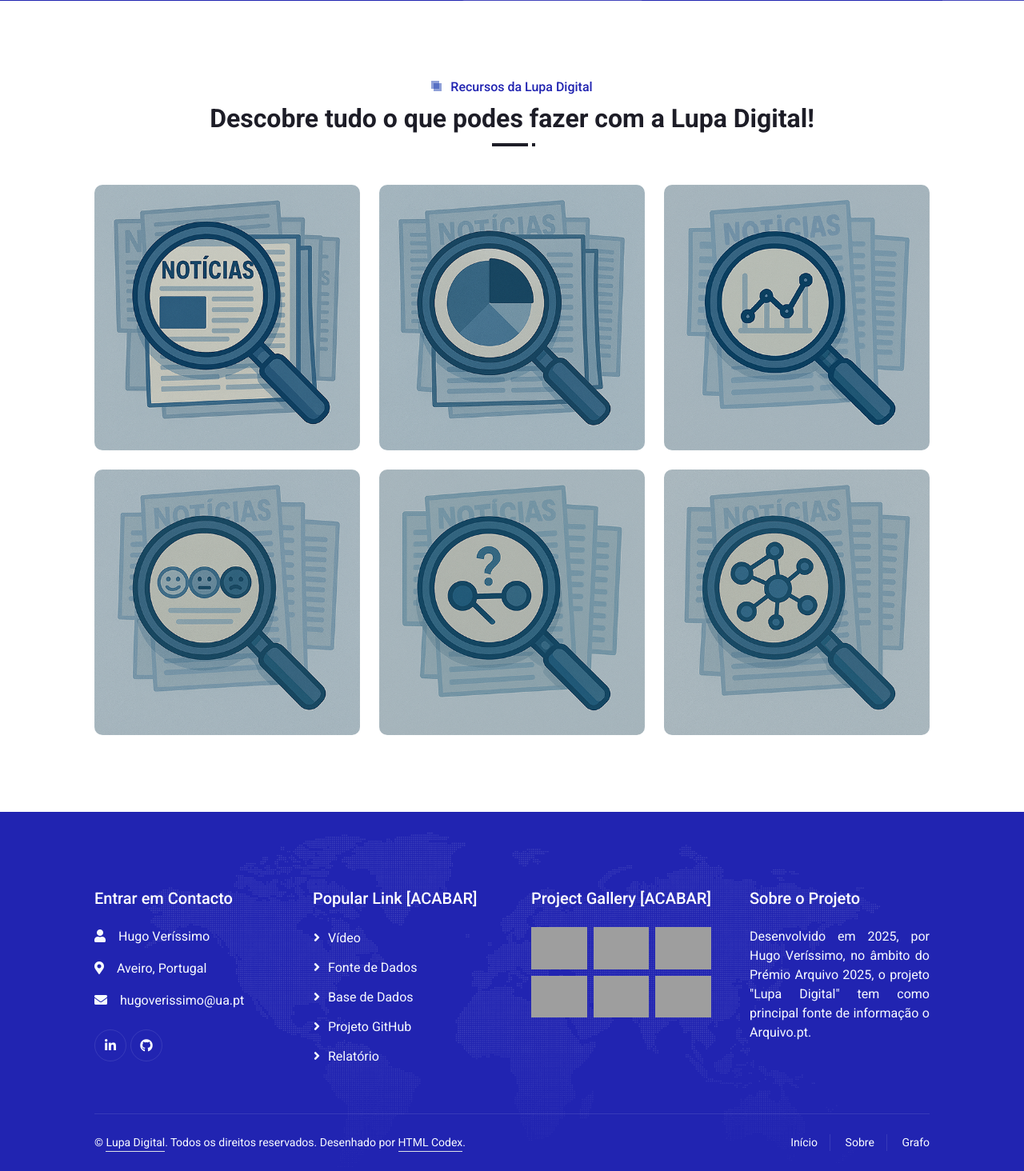
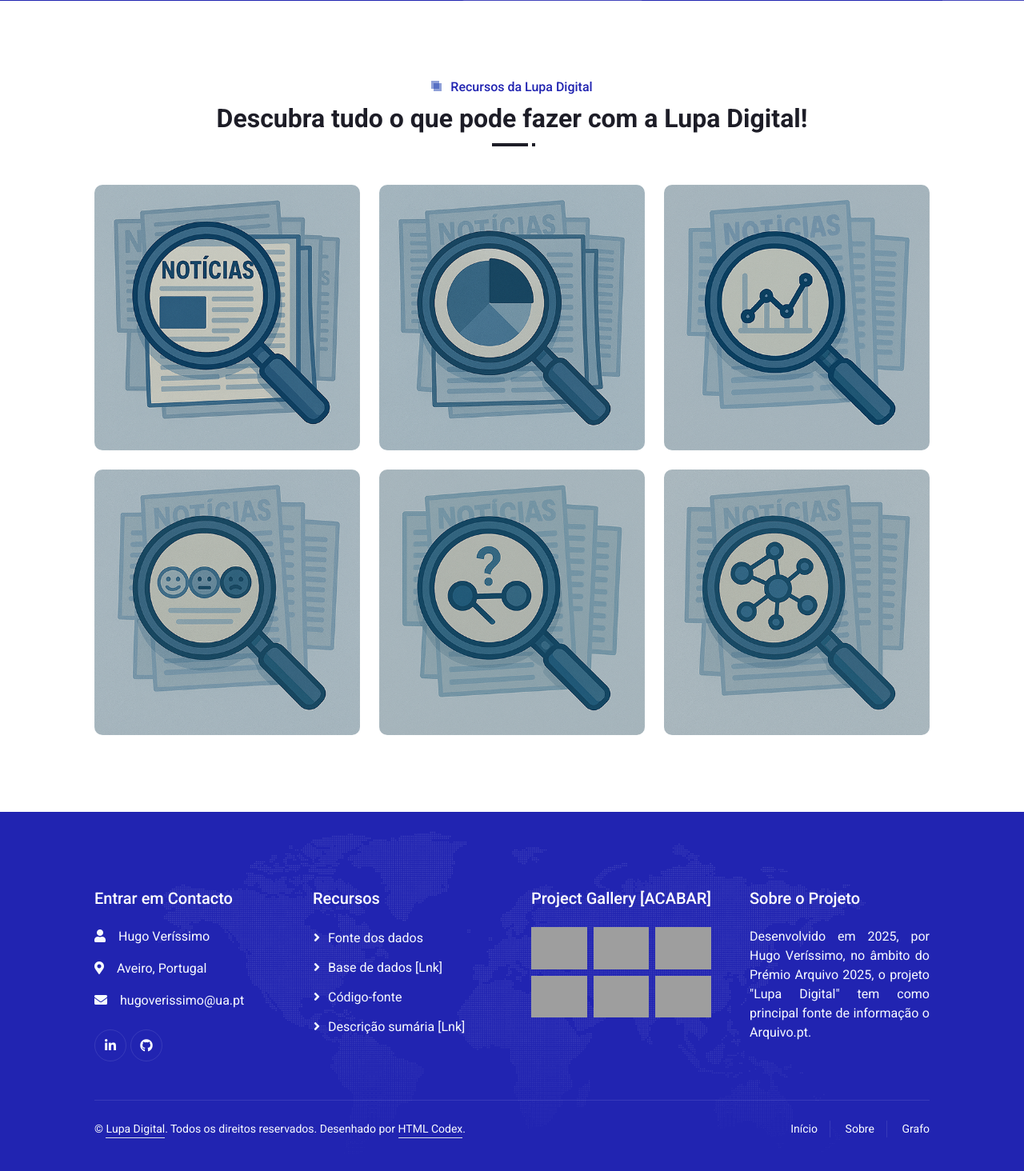
Before and after one commit to LupaDigital25/app, a Flask app: template templates/index.html in a window 1280 px wide. Shown: the part 1591-3055 px from the top of the page at 80% size. After the commit the page ends 3014 px from the top, so only its background shows below. Run offline with Flask 3, Linux system fonts and the light colour scheme; the template is opened without the code that fills it, so the values that code supplies are empty; parts of the project's set-up code (start-up, migrations or seed data) failed here and were passed over; some libraries are stand-ins or nearby versions; grey boxes are pictures that could not be loaded.

Commit message:
texts updates

```diff
--- a/templates/404.html
+++ b/templates/404.html
@@ -103,7 +103,7 @@
                     <div class="col-lg-6">
                         <i class="bi bi-exclamation-triangle display-1 text-primary"></i>
                         <h1 class="mb-4">Página Indisponível</h1>
-                        <p class="mb-4">Ups! A página que procuras está indisponível ou não existe. Que tal voltar à página inicial?</p>
+                        <p class="mb-4">Ups! A página que procura está indisponível ou não existe. Que tal voltar à página inicial?</p>
                         <a class="btn btn-primary rounded-pill py-3 px-5" href="/">Voltar ao Início</a>
                     </div>
                 </div>
--- a/templates/graph.html
+++ b/templates/graph.html
@@ -180,7 +180,7 @@
                         <!-- 1.0: Explicação do grafo -->
                         <div class="mb-4">
                             <!--<h5>O Grafo</h5>-->
-                            <p style="text-align: justify;">A partir deste grafo interativo, podes explorar as relações mais notáveis com <u>{{ globalVar['query'] }}</u>. Este grafo tem a capacidade de comprimir uma grande quantidade de informações sobre cada relação, tornando-o uma ferramenta poderosa para entender as dinâmicas entre <u>{{ globalVar['query'] }}</u> e os vários tópicos. Lê as seguintes instruções para teres a melhor experiência possível.</p>
+                            <p style="text-align: justify;">A partir deste grafo interativo, pode explorar as relações mais notáveis com <u>{{ globalVar['query'] }}</u>. Este grafo tem a capacidade de comprimir uma grande quantidade de informação sobre cada relação, tornando-o uma ferramenta poderosa para entender as dinâmicas entre <u>{{ globalVar['query'] }}</u> e os vários tópicos. Leia as seguintes instruções para ter a melhor experiência possível.</p>
                             <div class="border-top border-light my-4"></div>
                         </div>
 
@@ -208,14 +208,14 @@
                         <div class="mb-4">
                             <h5>Hover</h5>
                             <img src="{{ url_for('static', filename='img/grafo_hover.png') }}" class="d-block w-100" alt="Hover">
-                            <p style="text-align: justify;">Ao passares o rato por cima de um nó, irás observar o nome do tópico, a quantidade de menções do mesmo em contexto do tópico principal, e o último registo da relação entre esses em notícias.</p>
+                            <p style="text-align: justify;">Ao passar o rato por cima de um nó, irá observar o nome do tópico, a quantidade de menções do mesmo em contexto do tópico principal, e o último registo da relação entre esses em notícias.</p>
                             <div class="border-top border-light my-4"></div>
                         </div>
 
                         <!-- 3.0: Clicar nos tópicos -->
                         <div class="mb-4">
                             <h5>Detalhes da Relação</h5>
-                            <p style="text-align: justify;">De modo a descobrires mais sobre uma relação específica, clica no nó do tópico do teu interesse e poderás ver mais detalhes sobre essa relação. Esses detalhes incluem:</p>
+                            <p style="text-align: justify;">De modo a descobrir mais sobre uma relação específica, clique no nó do tópico do seu interesse e poderá ver mais detalhes sobre essa relação. Esses detalhes incluem:</p>
                         </div>
 
                         <!-- 3.1: Mentions -->
--- a/templates/index.html
+++ b/templates/index.html
@@ -74,8 +74,8 @@
                     <div class="navbar-nav ms-auto py-0">
                         <a href="/" class="nav-item nav-link active">Início</a>
                         {% if not globalVar['search_done'] %}
-                            <a href="#" class="nav-item nav-link" style="cursor: not-allowed;" data-bs-toggle="tooltip" title="Começa com uma pesquisa!" data-bs-placement="bottom">Sobre</a>
-                            <a href="#" class="nav-item nav-link" style="cursor: not-allowed;" data-bs-toggle="tooltip" title="Começa com uma pesquisa!" data-bs-placement="bottom">Grafo</a>
+                            <a href="#" class="nav-item nav-link" style="cursor: not-allowed;" data-bs-toggle="tooltip" title="Comece com uma pesquisa." data-bs-placement="bottom">Sobre</a>
+                            <a href="#" class="nav-item nav-link" style="cursor: not-allowed;" data-bs-toggle="tooltip" title="Comece com uma pesquisa." data-bs-placement="bottom">Grafo</a>
                         {% elif globalVar['zero_results'] %}
                             <a href="/sobre" class="nav-item nav-link">Sobre</a>
                             <a href="#" class="nav-item nav-link" style="cursor: not-allowed;" data-bs-toggle="tooltip" title="Nada por aqui..." data-bs-placement="bottom">Grafo</a>
@@ -106,9 +106,9 @@
                     <div class="row g-5 py-5">
                         <div class="col-lg-6 text-center text-lg-start">
                             <h1 class="text-white mb-4 animated zoomIn">A Lupa que Revela Conexões</h1>
-                            <p class="text-white pb-3 animated zoomIn" style="text-align: justify;">A Lupa Digital permite-te explorar e analisar notícias arquivadas ao longo da era digital, revelando conexões e padrões entre tópicos, entidades e eventos.</p>
+                            <p class="text-white pb-3 animated zoomIn" style="text-align: justify;">A Lupa Digital permite explorar e analisar notícias arquivadas ao longo da era digital, revelando conexões e padrões entre tópicos, entidades e eventos.</p>
                             <div class="position-relative w-100 mt-3 animated zoomIn">
-                                <input id="searchInput" class="form-control border-0 rounded-pill w-100 ps-4 pe-5" type="text" placeholder="Procura sobre um tópico..." style="height: 48px;">
+                                <input id="searchInput" class="form-control border-0 rounded-pill w-100 ps-4 pe-5" type="text" placeholder="Procure sobre um tópico..." style="height: 48px;">
                                 <button id="searchInput-buttom" onclick="redirectToSearch()" type="submit" class="btn shadow-none position-absolute top-0 end-0 mt-1 me-2"><i class="fa fa-search text-primary fs-4"></i></button>
                             </div>
                             <p class="text-white pb-3 animated zoomIn mt-3">
@@ -279,7 +279,7 @@
             <div class="container px-lg-5">
                 <div class="section-title position-relative text-center mb-5 pb-2 wow fadeInUp" data-wow-delay="0.1s">
                     <h6 class="position-relative d-inline text-primary ps-4">Recursos da Lupa Digital</h6>
-                    <h2 class="mt-2">Descobre tudo o que podes fazer com a Lupa Digital!</h2>
+                    <h2 class="mt-2">Descubra tudo o que pode fazer com a Lupa Digital!</h2>
                 </div>
 
 
@@ -294,7 +294,7 @@
                                 <div class="mt-auto">
                                     <a class="h5 d-block text-white mt-1 mb-2" href="">&#128270; Pesquisa Avançada</a>
                                     <p class="text-white small mb-0" style="text-align: justify;">
-                                        Pesquisa por qualquer tópico, tema ou entidade, e encontra notícias relacionadas, mesmo aquelas que já não estão mais disponíveis online. A Lupa Digital permite uma análise profunda de milhares de notícias, desde {{ globalVar['first_news'] }} até {{ globalVar['last_news'] }}.
+                                        Pesquise por qualquer tópico, tema ou entidade, e encontre notícias relacionadas, mesmo aquelas que já não estão mais disponíveis online. A Lupa Digital permite uma análise profunda de milhares de notícias, desde {{ globalVar['first_news'] }} até {{ globalVar['last_news'] }}.
                                     </p>
                                 </div>
                             </div>
@@ -308,7 +308,7 @@
                                 <div class="mt-auto">
                                     <a class="h5 d-block text-white mt-1 mb-2" href="">&#128240; Descobre as Fontes</a>
                                     <p class="text-white small mb-0" style="text-align: justify;">
-                                        Identifica as fontes de notícias que mais mencionaram o tópico de interesse, proporcionando uma visão clara sobre que meios de comunicação estão a abordar o tema e em que contexto.
+                                        Identifique as fontes de notícias que mais mencionaram o seu tópico de interesse, obtendo uma visão clara sobre que meios de comunicação estão a abordar o tema e em que contexto.
                                     </p>
                                 </div>
                             </div>
@@ -322,7 +322,7 @@
                                 <div class="mt-auto">
                                     <a class="h5 d-block text-white mt-1 mb-2" href="">&#128200; Séries Temporais</a>
                                     <p class="text-white small mb-0" style="text-align: justify;">
-                                        Acompanha a evolução do número de menções do teu tópico ao longo do tempo. Descobre como ele se associa a outros temas e como essa relação tem vindo a mundar ao longo dos anos.
+                                        Acompanhe a evolução do número de menções do seu tópico ao longo do tempo. Descubra como ele se associa a outros temas e como essa relação tem vindo a mundar ao longo dos anos.
                                     </p>
                                 </div>
                             </div>
@@ -336,7 +336,7 @@
                                 <div class="mt-auto">
                                     <a class="h5 d-block text-white mt-1 mb-2" href="">&#129300; Análise de Sentimento</a>
                                     <p class="text-white small mb-0" style="text-align: justify;">
-                                        Avalia a percepção que as notícias têm sobre o tópico pesquisado. Entende se a narrativa em torno do tema é predominantemente positiva, negativa ou neutra, com base no tom das publicações.
+                                        Avalie a percepção que as notícias têm sobre o tópico pesquisado. Entenda se a narrativa em torno do tema é predominantemente positiva, negativa ou neutra, com base no tom das publicações.
                                     </p>
                                 </div>
                             </div>
@@ -350,7 +350,7 @@
                                 <div class="mt-auto">
                                     <a class="h5 d-block text-white mt-1 mb-2" href="">&#128279; Pesquisa de Relações</a>
                                     <p class="text-white small mb-0" style="text-align: justify;">
-                                        Investiga se outros tópicos estão relacionados ao tema pesquisado. Descobre de que forma estão ligados e como essa relação se desenvolveu ao longo do tempo.
+                                        Investigue se outros tópicos estão relacionados ao tema pesquisado. Descubra de que forma estão ligados e como essa relação se desenvolveu ao longo do tempo.
                                     </p>
                                 </div>
                             </div>
@@ -364,7 +364,7 @@
                                 <div class="mt-auto">
                                     <a class="h5 d-block text-white mt-1 mb-2" href="">&#127760; Grafo de Relações</a>
                                     <p class="text-white small mb-0" style="text-align: justify;">
-                                        Visualiza os 125 tópicos mais relacionados com o teu, incluindo a percepção associada, as principais fontes que mencionam esses tópicos e a sua evolução ao longo do tempo. Um mapa interativo para uma compreensão mais profunda das conexões entre os temas.
+                                        Visualize os 125 tópicos mais relacionados com o seu, incluindo a percepção associada, as principais fontes que mencionam esses tópicos e a sua evolução ao longo do tempo. Um mapa interativo para uma compreensão mais profunda das conexões entre os temas.
                                     </p>
                                 </div>
                             </div>
@@ -395,12 +395,11 @@
                         </div>
                     </div>
                     <div class="col-md-6 col-lg-3">
-                        <h5 class="text-white mb-4">Popular Link [ACABAR]</h5>
-                        <a class="btn btn-link" href="">Vídeo</a>
-                        <a class="btn btn-link" href="">Fonte de Dados</a>
-                        <a class="btn btn-link" href="">Base de Dados</a>
-                        <a class="btn btn-link" href="">Projeto GitHub</a>
-                        <a class="btn btn-link" href="">Relatório</a>
+                        <h5 class="text-white mb-4">Recursos</h5>
+                        <a class="btn btn-link" href="https://arquivo.pt" target="_blank">Fonte dos dados</a>
+                        <a class="btn btn-link" href="" target="_blank">Base de dados [Lnk]</a>
+                        <a class="btn btn-link" href="https://github.com/LupaDigital25" target="_blank">Código-fonte</a>
+                        <a class="btn btn-link" href="" target="_blank">Descrição sumária [Lnk]</a>
                     </div>
                     <div class="col-md-6 col-lg-3">
                         <h5 class="text-white mb-4">Project Gallery [ACABAR]</h5>
```
Also changed, not shown: templates/info.html (+11 -10 lines).
